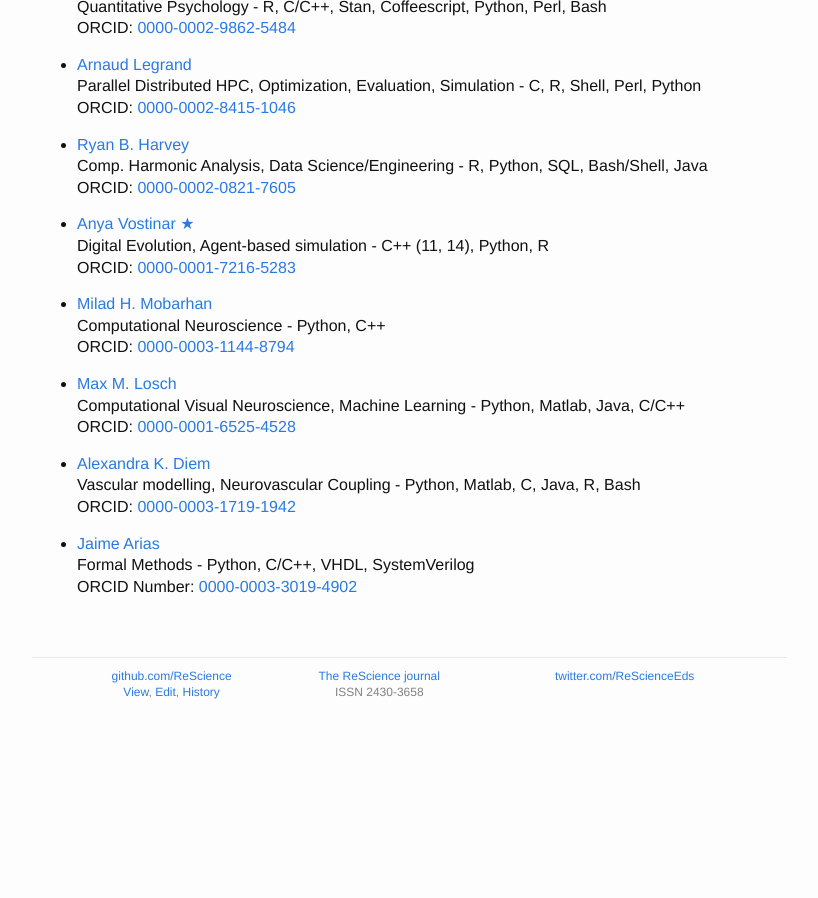
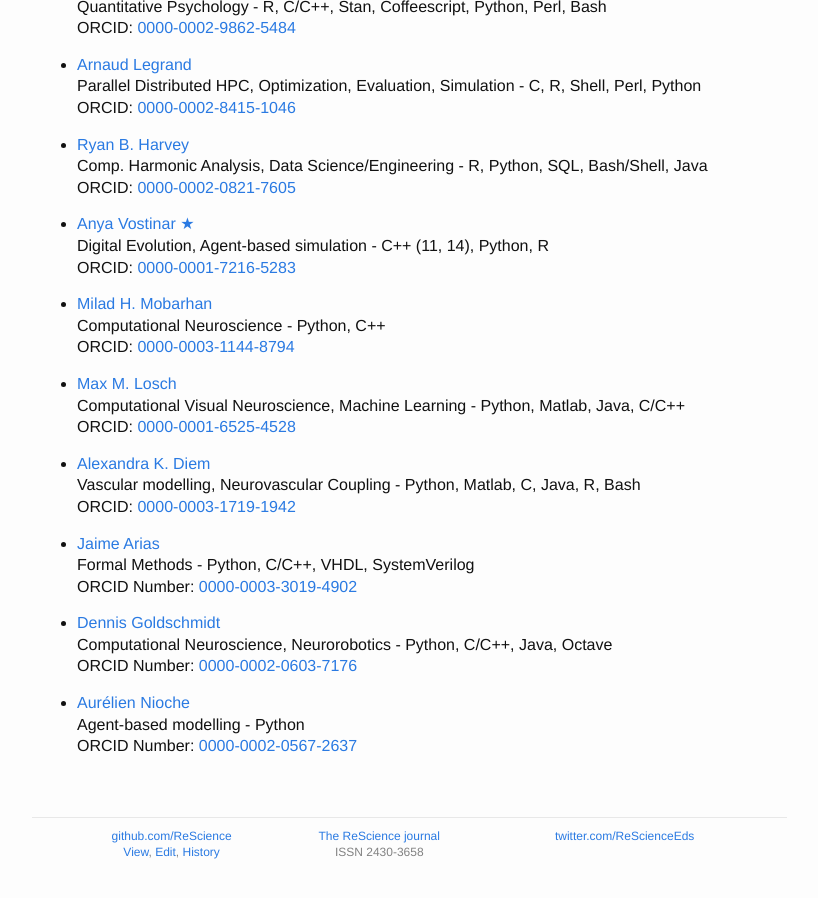
Before and after one commit to ReScience/rescience.github.io, a Jekyll site: the page built from 04-board.md, in a window 1280 px wide and 900 px high, scrolled down 6950 px. Shown: the whole window, without its empty margins (223-1041 px from the left). Built offline with Jekyll 4.4.1, drawn with Linux system fonts in a browser that asks for light colours; our own code applies the rules of GitHub Pages for plain Markdown files; before the commit the page ends 7691 px from its top, so only the background shows below that; some of the changed text lies outside the part shown.

Commit message:
Added Dennis Goldsmith & Aurélien Nioche

```diff
--- a/04-board.md
+++ b/04-board.md
@@ -63,7 +63,7 @@ accepts submissions in other open source languages.
 * [Emmanuelle Gouillart](https://github.com/emmanuelle)
   [★](https://github.com/ReScience/ReScience-submission/pull/20)
   Physics, Image processing - Python
-  ORCID: [---](http://orcid.org/)
+  ORCID: [0000-0002-3869-9967](http://orcid.org/0000-0002-3869-9967)
   <small>
   [Surface du Verre et Interfaces](http://svi.cnrs.fr/spip/)
   [CNRS](http://www.cnrs.fr/) / [Saint-Gobain](http://www.saint-gobain-recherche.fr/) —
@@ -90,7 +90,7 @@ accepts submissions in other open source languages.
   Aalborg, Danemark
   </small>
 
-* [Timothée Poisot](http://github.com/tpoisot)
+* [Timothée Poisot](https://github.com/tpoisot)
   [★](https://github.com/ReScience/ReScience-submission/pull/11)[★](https://github.com/ReScience/ReScience-submission/pull/15)
   Computational Ecology - Python, R, Julia
   ORCID: [0000-0002-0735-5184](http://orcid.org/0000-0002-0735-5184)
@@ -157,11 +157,13 @@ accepts submissions in other open source languages.
   Econometrics, Statistics, Data Science - R, C/C++
   ORCID: [0000-0001-6419-907X](http://orcid.org/0000-0001-6419-907X)
 
-* [Federico Vaggi](https://github.com/FedericoV) [★](https://github.com/ReScience/ReScience-submission/pull/15)
+* [Federico Vaggi](https://github.com/FedericoV)
+  [★](https://github.com/ReScience/ReScience-submission/pull/15)
   Systems Biology - Python, Matlab, C
   ORCID: [0000-0001-8100-158X](http://orcid.org/0000-0001-8100-158X)
 
-* [Ozan Çağlayan](https://github.com/ozancaglayan) [★](https://github.com/ReScience/ReScience-submission/pull/20)
+* [Ozan Çağlayan](https://github.com/ozancaglayan)
+  [★](https://github.com/ReScience/ReScience-submission/pull/20)
   Signal Processing, Neural Networks - Python, C/C++, R
   ORCID: [0000-0002-5992-3470](https://orcid.org/0000-0002-5992-3470)
 
@@ -171,14 +173,14 @@ accepts submissions in other open source languages.
 
 * [Gökcen Eraslan](https://github.com/gokceneraslan)
   Computational Biology - Python, C, R
-  ORCID: [---](http://orcid.org/)
+  ORCID: [0000-0001-9579-2909](http://orcid.org/0000-0001-9579-2909)
 
 * [Andrew Davison](https://github.com/apdavison)
   [★](https://github.com/ReScience/ReScience-submission/pull/17)
   Computational Neuroscience - Python
   ORCID: [0000-0002-4793-7541](http://orcid.org/0000-0002-4793-7541)
 
-* [Marc André Delsuc](https://github.com/delsuc/)
+* [Marc André Delsuc](https://github.com/delsuc)
   Biophysics, NMR spectroscopy - Python
   ORCID: [0000-0002-1400-5326](http://orcid.org/0000-0002-1400-5326)
 
@@ -196,7 +198,8 @@ accepts submissions in other open source languages.
   Computational Neuroscience, Stochastic Processes - Python, C++
   ORCID: [0000-0001-7843-5993](http://orcid.org/0000-0001-7843-5993)
 
-* [Etienne Roesch](https://github.com/eroesch) [★](https://github.com/ReScience/ReScience-submission/pull/21)
+* [Etienne Roesch](https://github.com/eroesch)
+  [★](https://github.com/ReScience/ReScience-submission/pull/21)
   Computational Neuroscience, Neuroimaging, Data Science - Python, C/C++, Matlab, R
   ORCID: [0000-0002-8913-4173](http://orcid.org/0000-0002-8913-4173)
 
@@ -211,7 +214,7 @@ accepts submissions in other open source languages.
 * [Dan McGlinn](https://github.com/dmcglinn)
   [★](https://github.com/ReScience/ReScience-submission/pull/11)
   Ecology - R
-  ORCID: [---](http://orcid.org/)
+  ORCID: [0000-0003-2359-3526](http://orcid.org/0000-0003-2359-3526)
 
 * [Julien Vitay](https://github.com/vitay)
   [★](https://github.com/ReScience/ReScience-submission/pull/14)
@@ -224,12 +227,12 @@ accepts submissions in other open source languages.
 
 * [Owen Petchey](https://github.com/opetchey)
   Ecology - R
-  ORCID: [---](http://orcid.org/)
+  ORCID: [0000-0002-7724-1633](http://orcid.org/0000-0002-7724-1633)
 
 * [Xavier Hinaut](https://github.com/neuronalX)
   [★](https://github.com/ReScience/ReScience-submission/pull/19)
   Computational Neuroscience, Machine Learning - Python, Matlab, Java, C
-  ORCID: [---](http://orcid.org/)
+  ORCID: [0000-0002-1924-1184](http://orcid.org/0000-0002-1924-1184)
 
 * [Marcel Stimberg](https://github.com/mstimberg)
   [★](https://github.com/ReScience/ReScience-submission/pull/18)
@@ -248,13 +251,13 @@ accepts submissions in other open source languages.
   Condensed Matter Physics, Financial Derivatives - Python, C++
   ORCID: [0000-0003-2785-2679](http://orcid.org/0000-0003-2785-2679)
 
-* [Joseph Stachelek](http://www.github.com/jsta)
+* [Joseph Stachelek](https://github.com/jsta)
   Ecology - R, Python
   ORCID: [0000-0002-5924-2464](https://orcid.org/0000-0002-5924-2464)
 
 * [Serge Stinckwich](https://github.com/SergeStinckwich)
   Agent-based Modelling, Computational Epidemiology - C, Python, Pharo
-  ORCID: [---](http://orcid.org/)
+  ORCID: [0000-0002-8755-9848](http://orcid.org/0000-0002-8755-9848)
 
 * [Daniel Nüst](https://github.com/nuest)
   Geoprocessing, Sensor Web, Geocomputation - Java, R
@@ -263,7 +266,7 @@ accepts submissions in other open source languages.
 * [Pierre Enel](https://github.com/piero-le-fou)
   [★](https://github.com/ReScience/ReScience-submission/pull/19)
   Neurophysiology, Computational Neuroscience - Python, Matlab, C
-  ORCID: [---](http://orcid.org/)
+  ORCID: [0000-0001-8983-6223](http://orcid.org/0000-0001-8983-6223)
 
 * [Cesar B. Rocha](https://github.com/crocha700)
   Physical Oceanography, Geophysical Fluid Dynamics - Python, C, Fortran
@@ -280,14 +283,14 @@ accepts submissions in other open source languages.
 * [Olivier Grisel](https://github.com/ogrisel)
   [★](https://github.com/ReScience/ReScience-submission/pull/20)
   Machine Learning - Python
-  ORCID: [---](http://orcid.org/)
+  ORCID: [0000-0002-8226-4012](http://orcid.org/0000-0002-8226-4012)
 
-* [Almar Klein](http://github.com/almarklein)
+* [Almar Klein](https://github.com/almarklein)
   [★](https://github.com/ReScience/ReScience-submission/pull/28)
   (Medical) Image Processing - Python
   ORCID: [0000-0002-9978-2780](http://orcid.org/0000-0002-9978-2780)
 
-* [Tarandeep Singh Kalra](https://github.com/tarankalra)
+* [Tarandeep Singh Kalra](https://github.com/tarankalra-usgs)
   Computational Fluid Dynamics, Applied Aerodynamics, Ocean Modeling - Fortran, Python, C
   ORCID: [---](http://orcid.org/)
 
@@ -312,7 +315,8 @@ accepts submissions in other open source languages.
   Molecular Biophysics - Python, Perl
   ORCID: [---](http://orcid.org/)
 
-* [Fabien C. Y. Benureau](https://github.com/benureau) [★](https://github.com/ReScience/ReScience-submission/pull/24)
+* [Fabien C. Y. Benureau](https://github.com/benureau)
+  [★](https://github.com/ReScience/ReScience-submission/pull/24)
   Machine Learning, Robotics, Computational Neuroscience - Python, Julia, Go
   ORCID: [0000-0003-4083-4512](http://orcid.org/0000-0003-4083-4512)
 
@@ -366,12 +370,12 @@ accepts submissions in other open source languages.
 * [Roman Yurchak](https://github.com/rth)
   [★](https://github.com/ReScience/ReScience-submission/pull/28)
   Signal Processing, Information Retrieval - Python, C
-  ORCID: [---](http://orcid.org/)
+  ORCID: [0000-0002-2565-4444](http://orcid.org/0000-0002-2565-4444)
 
 * [Matt Hall](https://github.com/soolijoo)
   [★](https://github.com/ReScience/ReScience-submission/pull/25)
   Diffusion Imaging and Simulation - Java, Python, C++
-  ORCID: [---](http://orcid.org/)
+  ORCID: [0000-0002-9530-5477](http://orcid.org/0000-0002-9530-5477)
 
 * [Christoph Metzner](https://github.com/ChristophMetzner)
   Computational Neuroscience - Python, Matlab, Neuron, Genesis, Auryn/C++
@@ -394,7 +398,7 @@ accepts submissions in other open source languages.
   Quantitative Psychology - R, C/C++, Stan, Coffeescript, Python, Perl, Bash
   ORCID: [0000-0002-9862-5484](http://orcid.org/0000-0002-9862-5484)
 
-* [Arnaud Legrand](https://github.com/alegrand/)
+* [Arnaud Legrand](https://github.com/alegrand)
   Parallel Distributed HPC, Optimization, Evaluation, Simulation - C, R, Shell, Perl, Python
   ORCID: [0000-0002-8415-1046](http://orcid.org/0000-0002-8415-1046)
 
@@ -407,7 +411,7 @@ accepts submissions in other open source languages.
   Digital Evolution, Agent-based simulation - C++ (11, 14), Python, R
   ORCID: [0000-0001-7216-5283](https://orcid.org/0000-0001-7216-5283)
 
-* [Milad H. Mobarhan](https://github.com/miladh/)
+* [Milad H. Mobarhan](https://github.com/miladh)
   Computational Neuroscience - Python, C++
   ORCID: [0000-0003-1144-8794](https://orcid.org/0000-0003-1144-8794)
 
@@ -422,3 +426,11 @@ accepts submissions in other open source languages.
 * [Jaime Arias](https://github.com/himito)
   Formal Methods - Python, C/C++, VHDL, SystemVerilog
   ORCID Number: [0000-0003-3019-4902](https://orcid.org/0000-0003-3019-4902)
+
+* [Dennis Goldschmidt](https://github.com/degoldschmidt)
+  Computational Neuroscience, Neurorobotics - Python, C/C++, Java, Octave
+  ORCID Number: [0000-0002-0603-7176](https://orcid.org/0000-0002-0603-7176)
+
+* [Aurélien Nioche](https://github.com/AurelienNioche)
+  Agent-based modelling - Python
+  ORCID Number: [0000-0002-0567-2637](https://orcid.org/0000-0002-0567-2637)
```
